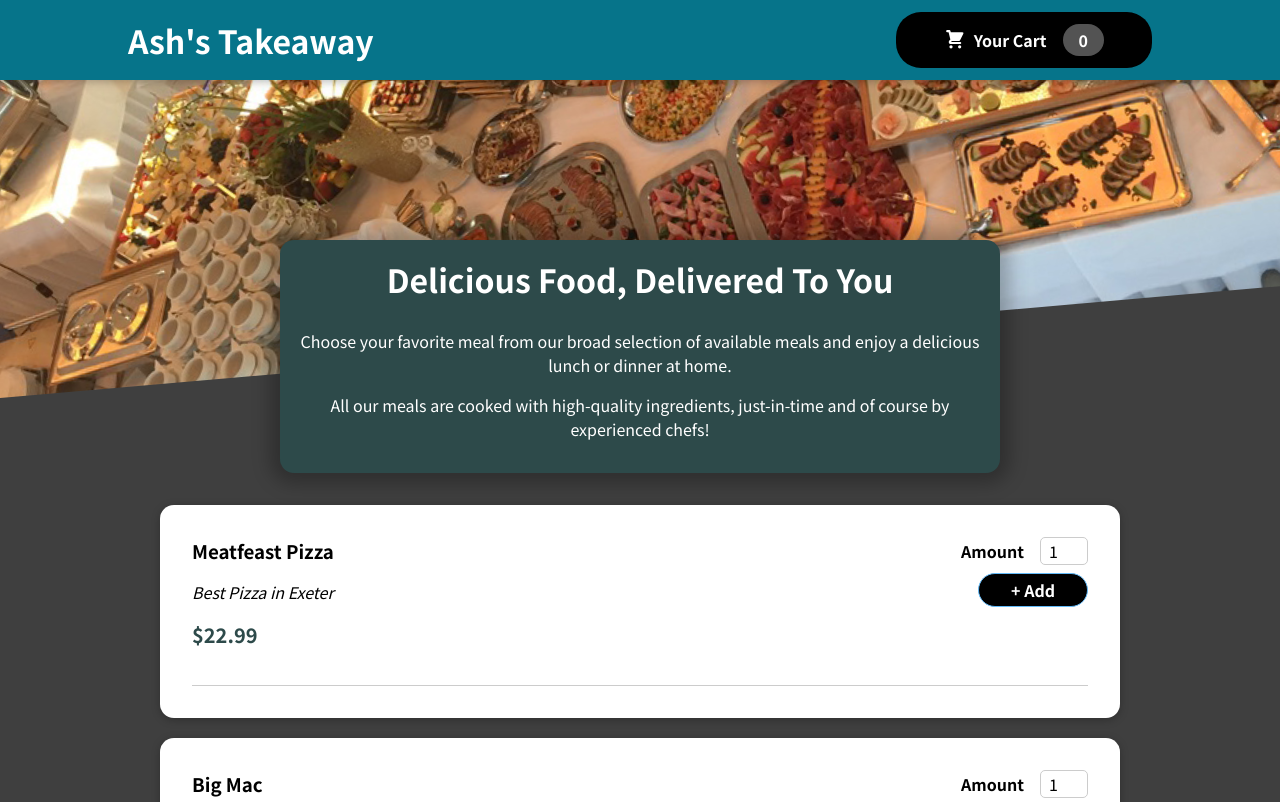
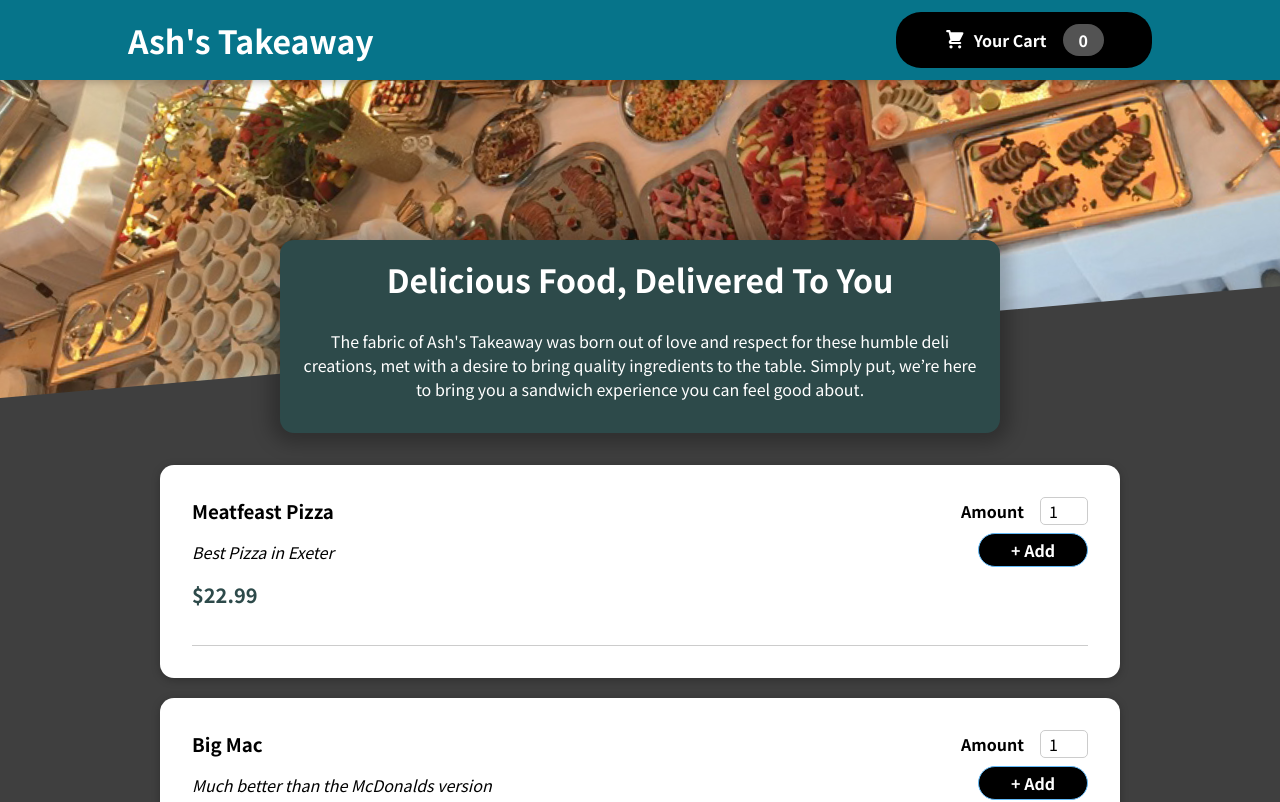
Before and after one commit to agdc101/react_food_app, a React (Create React App) app: page / in a window 1280 px wide. Shown: the top 802 px of the page. Built offline with nearby package versions, Linux system fonts and the light colour scheme.

Commit message:
content fix

```diff
--- a/src/components/Meals/MealsSummary.js
+++ b/src/components/Meals/MealsSummary.js
@@ -6,12 +6,7 @@ const MealsSummary = () => {
     <section className={classes.summary}>
       <h2>Delicious Food, Delivered To You</h2>
       <p>
-        Choose your favorite meal from our broad selection of available meals
-        and enjoy a delicious lunch or dinner at home.
-      </p>
-      <p>
-        All our meals are cooked with high-quality ingredients, just-in-time and
-        of course by experienced chefs!
+        The fabric of Ash's Takeaway was born out of love and respect for these humble deli creations, met with a desire to bring quality ingredients to the table. Simply put, we’re here to bring you a sandwich experience you can feel good about.
       </p>
     </section>
   );
```
